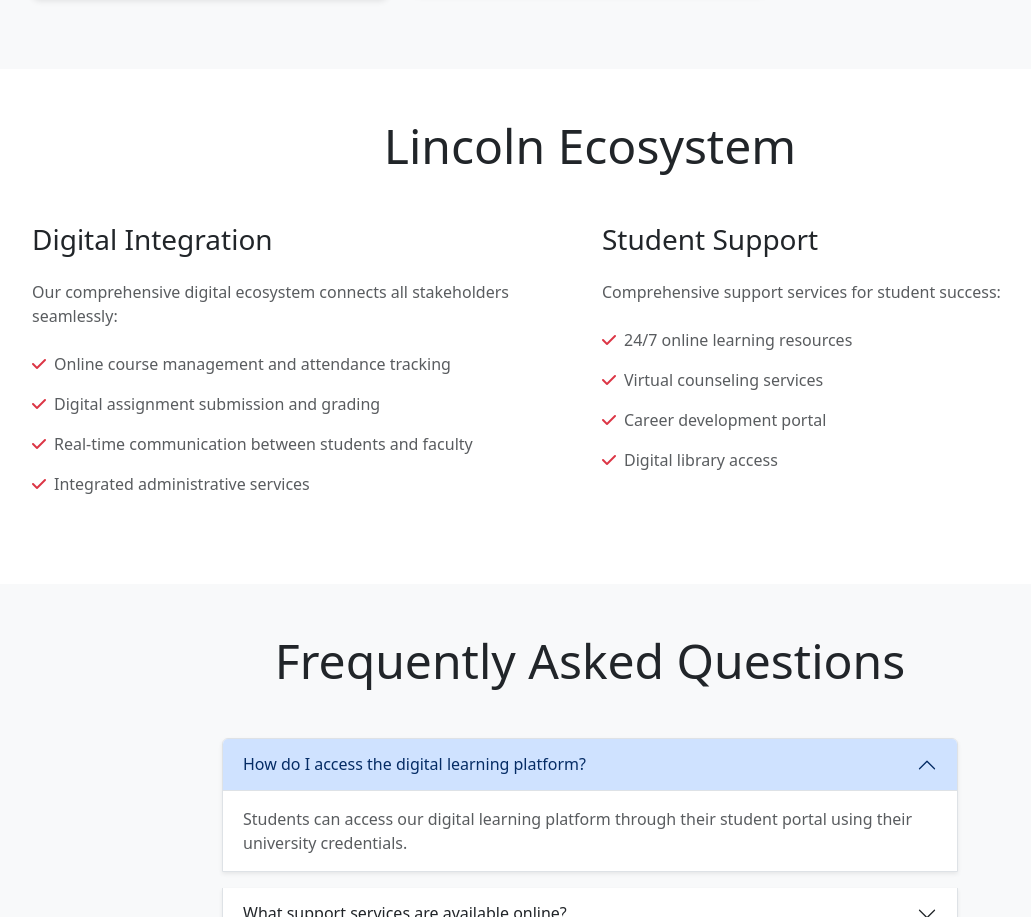
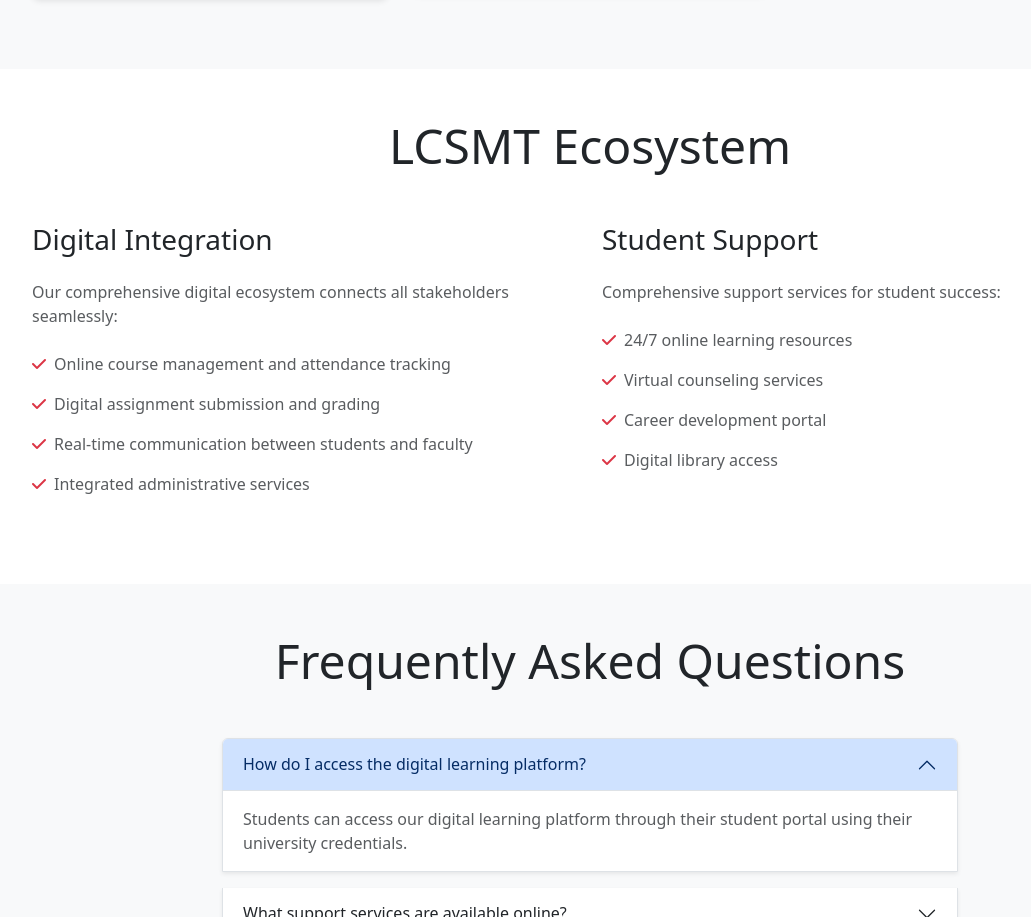
Before and after one commit to kingjethro999/pageland, a plain HTML site: page index.html in a window 1280 px wide. Shown: the part 3407-4324 px from the top of the page, without its empty margins (50-1081 px from the left). Drawn offline with nearby package versions, Linux system fonts and the light colour scheme.

Commit message:
Update index.html

```diff
--- a/index.html
+++ b/index.html
@@ -533,7 +533,7 @@
     <!-- Ecosystem Section -->
     <section id="ecosystem" class="py-5">
         <div class="container">
-            <h2 class="display-5 text-center mb-5" data-aos="fade-up">Lincoln Ecosystem</h2>
+            <h2 class="display-5 text-center mb-5" data-aos="fade-up">LCSMT Ecosystem</h2>
             <div class="row">
                 <div class="col-md-6 mb-4" data-aos="fade-right">
                     <h3 class="h3 mb-4">Digital Integration</h3>
```
